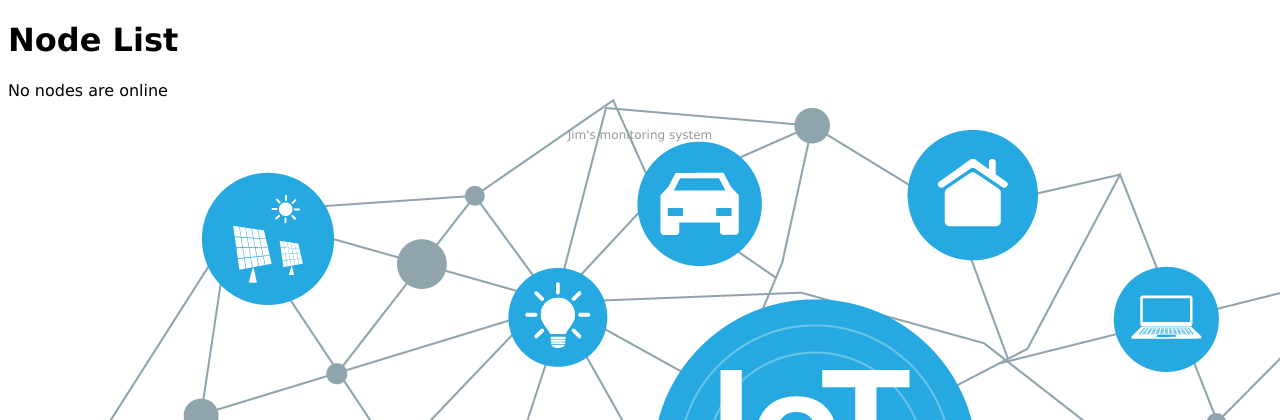
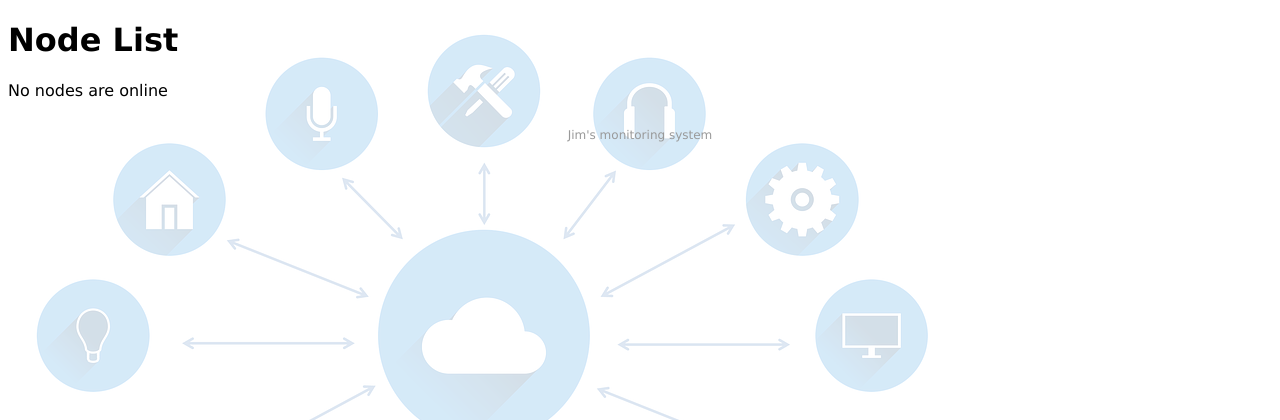
Before and after one commit to Jimboeri/home-monitor, a Django app: page /monitor/ in a window 1280 px wide. Shown: the top 420 px of the page. Run offline with Django 3.2, Linux system fonts and the light colour scheme; data that the repository does not hold is empty.

Commit message:
End of Monday

```diff
--- a/home/monitor/static/monitor/style.css
+++ b/home/monitor/static/monitor/style.css
@@ -1,6 +1,6 @@
 body {
   font-family:Verdana, Geneva, Arial, sans-serif;
-  background: white url("images/iot-background.png") no-repeat;
+  background: white url("images/iot2.png") no-repeat;
 }
 
 .node_down {
--- a/home/monitor/templates/monitor/webbase.html
+++ b/home/monitor/templates/monitor/webbase.html
@@ -6,6 +6,7 @@
     <meta name="viewport" content="width=device-width" />
     <meta http-equiv="Content-Type" content="text/html; charset=UTF-8" />
     <link rel="stylesheet" href="{% static "monitor/style.css" %}">
+    <meta http-equiv="refresh" content="60">
     <title>
 	    {% block title %}
         Node monitoring system
```
Also changed, not shown: home/monitor/static/monitor/images/iot2.png (added), 2 other files.
